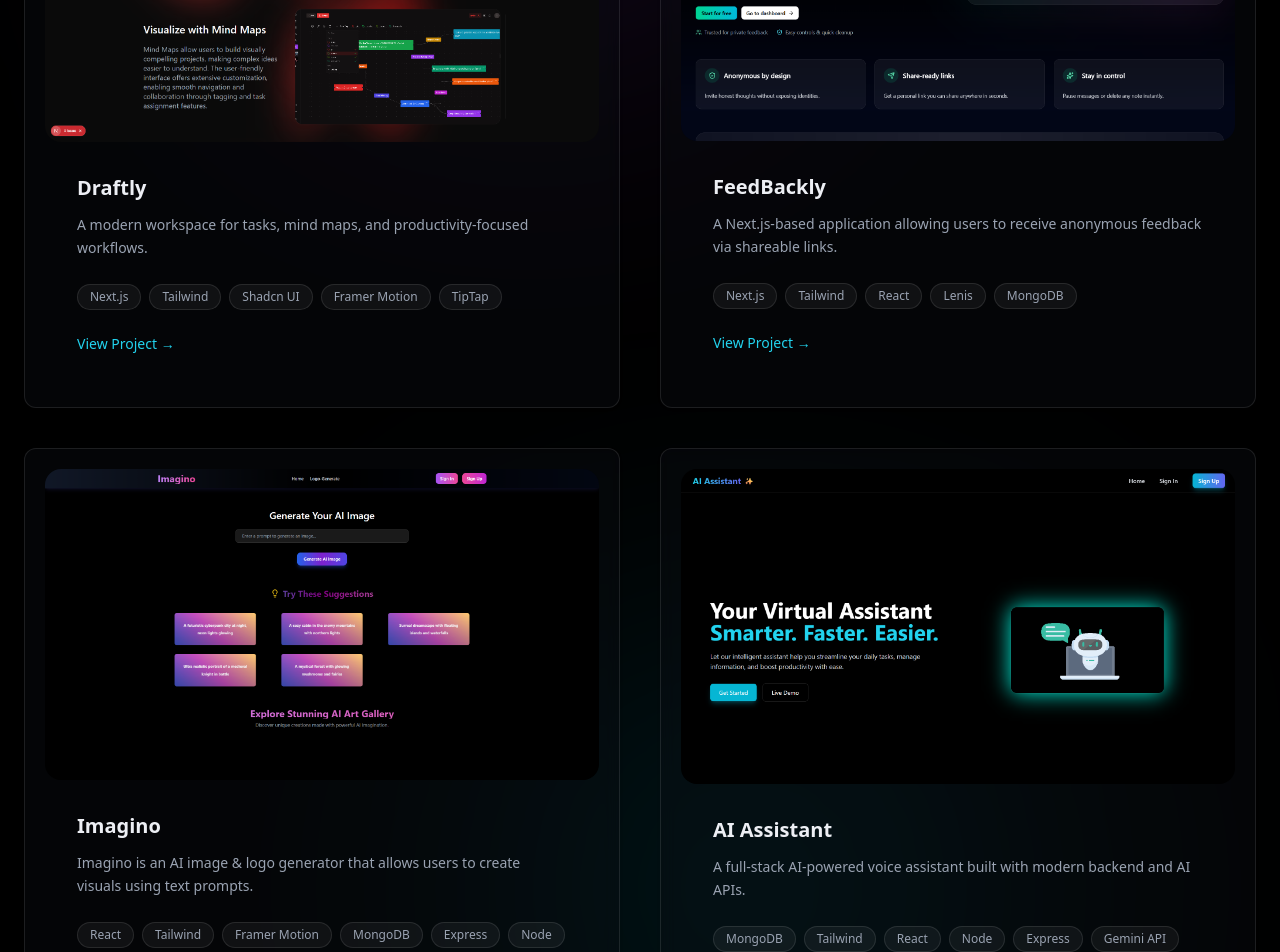
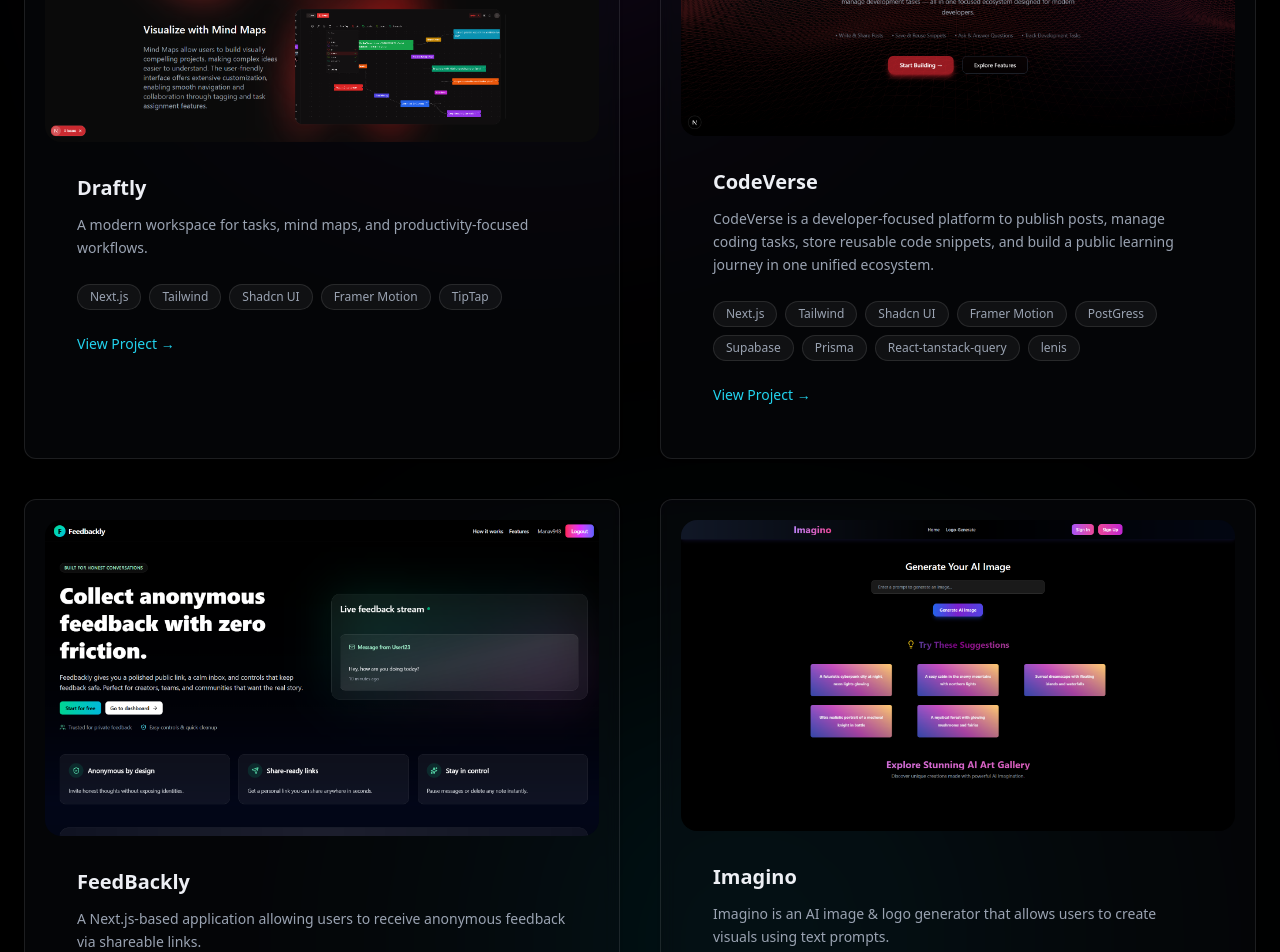
Before and after one commit to Manav948/Portfolio, a React (Vite) app: page / in a window 1280 px wide. Shown: the part 1460-2412 px from the top of the page. Built offline with nearby package versions, Linux system fonts and the light colour scheme.

Commit message:
added new Project

```diff
--- a/src/component/Project.jsx
+++ b/src/component/Project.jsx
@@ -9,6 +9,14 @@ const projects = [
       "A modern workspace for tasks, mind maps, and productivity-focused workflows.",
     tech: ["Next.js", "Tailwind", "Shadcn UI", "Framer Motion", "TipTap"],
     link: "https://draftly-three.vercel.app/en"
+  },
+  {
+    img: "/codeVerse.png",
+    title: "CodeVerse",
+    description:
+      "CodeVerse is a developer-focused platform to publish posts, manage coding tasks, store reusable code snippets, and build a public learning journey in one unified ecosystem.",
+    tech: ["Next.js", "Tailwind", "Shadcn UI", "Framer Motion", "PostGress", "Supabase", "Prisma", "React-tanstack-query", "lenis"],
+    link: "https://codeverse.manavvalani.in/"
   },
   {
     img: "/FeedBackly2.png",
@@ -25,14 +33,6 @@ const projects = [
       "Imagino is an AI image & logo generator that allows users to create visuals using text prompts.",
     tech: ["React", "Tailwind", "Framer Motion", "MongoDB", "Express", "Node"],
     link: "https://imagino-dun.vercel.app",
-  },
-  {
-    img: "/Assitant.png",
-    title: "AI Assistant",
-    description:
-      "A full-stack AI-powered voice assistant built with modern backend and AI APIs.",
-    tech: ["MongoDB", "Tailwind", "React", "Node", "Express", "Gemini API"],
-    link: "https://ai-assistant-neon-one.vercel.app/"
   },
 
 ];
--- a/src/pages/AllProject.jsx
+++ b/src/pages/AllProject.jsx
@@ -10,6 +10,14 @@ const projects = [
       "A modern workspace for tasks, mind maps, and productivity-focused workflows.",
     tech: ["Next.js", "Tailwind", "Shadcn UI", "Framer Motion", "TipTap", "Supabase", "Prisma","React-tanstack-query"],
     link : "https://draftly-three.vercel.app/en"
+  },
+  {
+    img: "/codeVerse.png",
+    title: "CodeVerse",
+    description:
+      "CodeVerse is a developer-focused platform to publish posts, manage coding tasks, store reusable code snippets, and build a public learning journey in one unified ecosystem.",
+    tech: ["Next.js", "Tailwind", "Shadcn UI", "Framer Motion", "PostGress", "Supabase", "Prisma","React-tanstack-query" , "lenis"],
+    link : "https://codeverse.manavvalani.in/"
   },
   {
     img: "/FeedBackly2.png",
```
Also changed, not shown: public/codeVerse.png (added).
